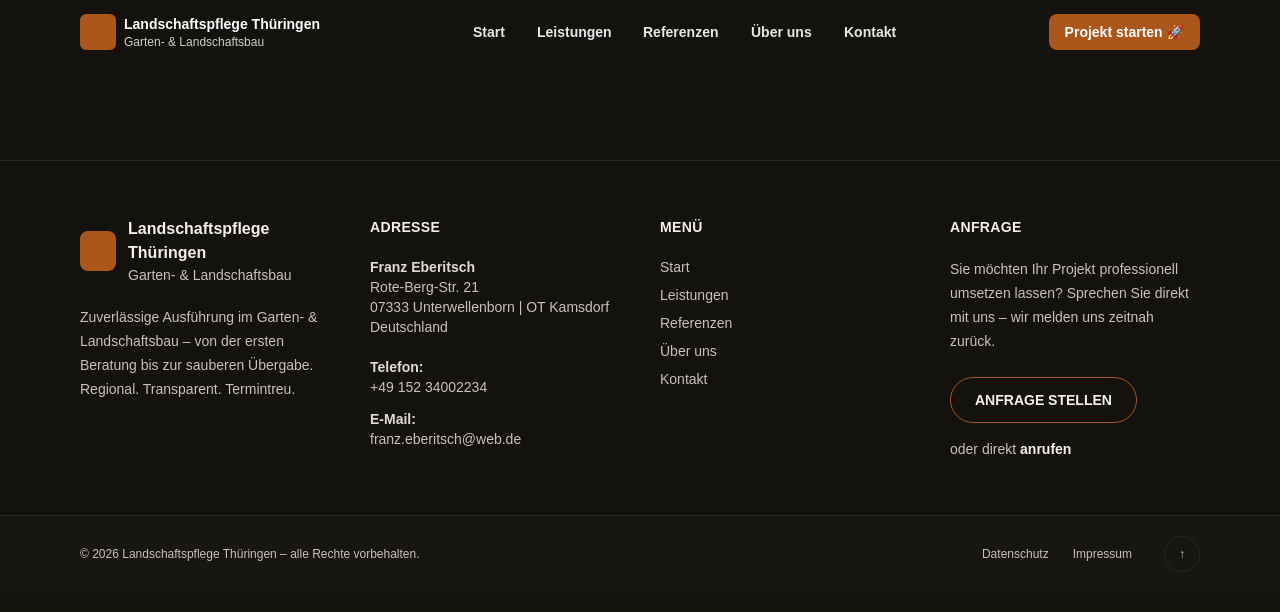
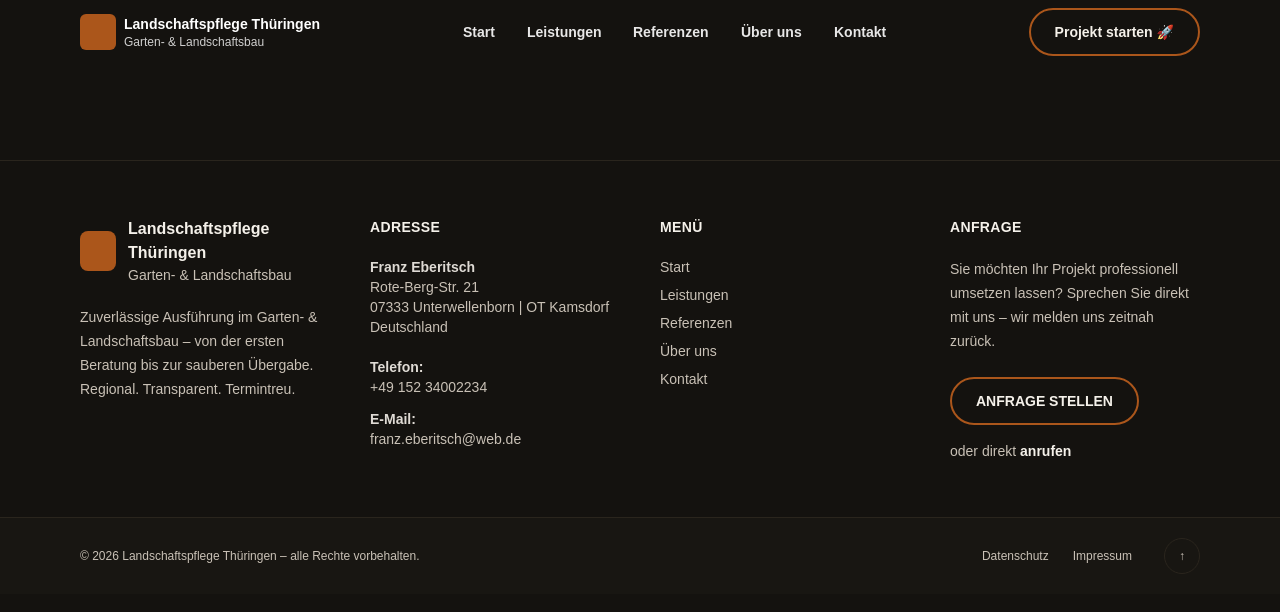
Before and after one commit to KimReuter/landschaftspflege-thueringen, a Next.js app: page / in a window 1280 px wide. Shown: the top 612 px of the page. Built offline with nearby package versions, Linux system fonts and the light colour scheme.

Commit message:
Insert the new button in the header, and adjust the button's style slightly.

```diff
--- a/components/layout/Header.tsx
+++ b/components/layout/Header.tsx
@@ -4,7 +4,10 @@ import Link from "next/link";
 import { usePathname } from "next/navigation";
 import { useEffect, useMemo, useState } from "react";
 import { Menu, X } from "lucide-react";
+import {
+    Button
 
+} from "../ui/Button";
 const NAV = [
     { href: "/", label: "Start" },
     { href: "/services", label: "Leistungen" },
@@ -83,14 +86,9 @@ export function Header() {
                     </nav>
 
                     {/* CTAs */}
-                    <div className="hidden md:flex items-center gap-3">
-                        <button
-                            onClick={() => setIsOpen(true)}
-                            className="group inline-flex items-center gap-2 rounded-lg bg-brand-accent px-4 py-2 text-sm font-semibold text-white transition hover:opacity-90"
-                        >
-                            Projekt starten 🚀
-                        </button>
-                    </div>
+                    <Button variant="outline" onClick={() => setIsOpen(true)}>
+                        Projekt starten 🚀
+                    </Button>
 
                     {/* Mobile toggle */}
                     <button
--- a/components/ui/Button.tsx
+++ b/components/ui/Button.tsx
@@ -19,7 +19,7 @@ export const Button = forwardRef<HTMLButtonElement, ButtonProps>(
       primary:
         "bg-brand-accent text-white hover:opacity-90",
       outline:
-        "border border-brand-accent text-foreground hover:bg-brand-accent hover:text-white",
+        "border-2 border-brand-accent text-foreground hover:bg-brand-accent hover:text-white",
     };
 
     const styles = cn(base, variants[variant], className);
```
